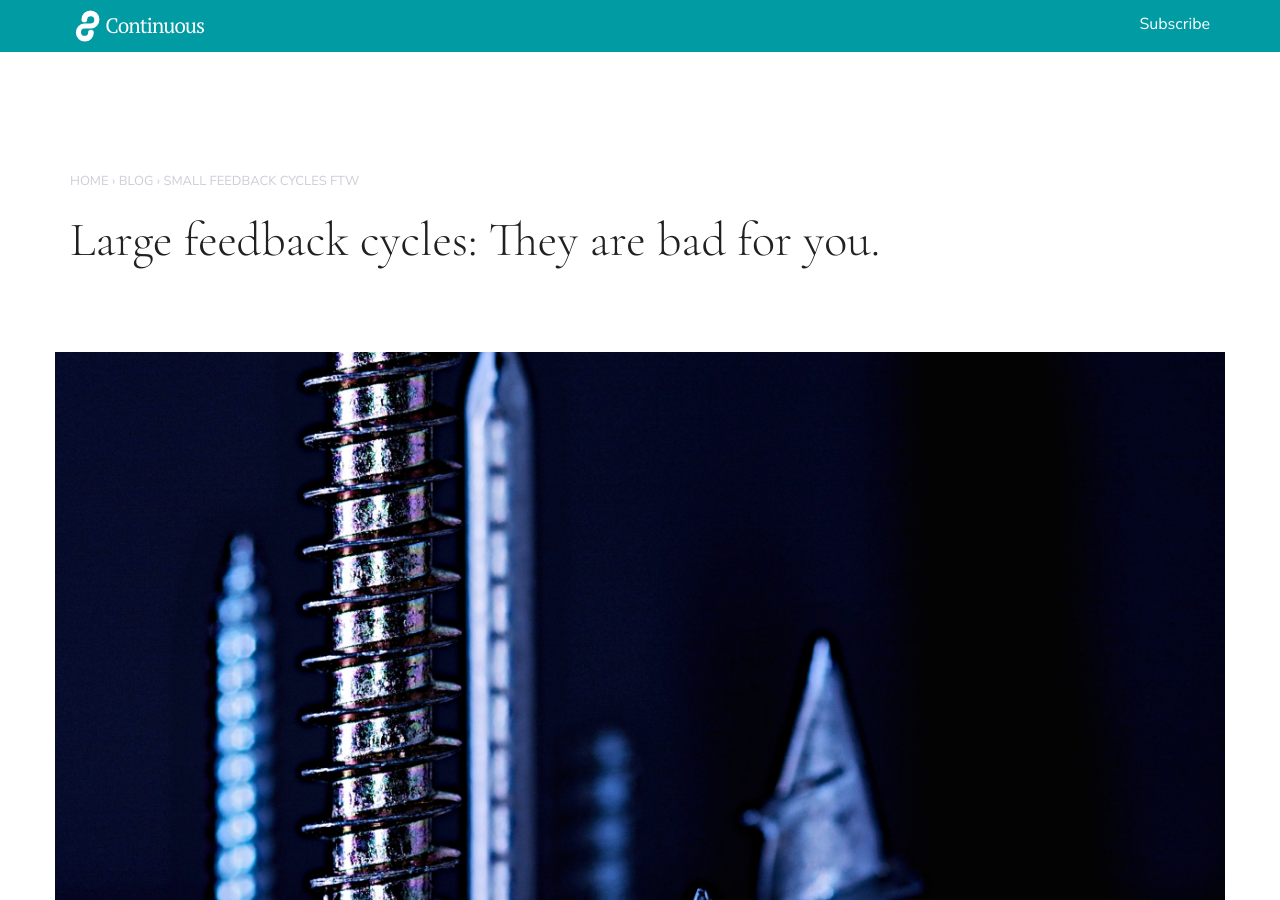
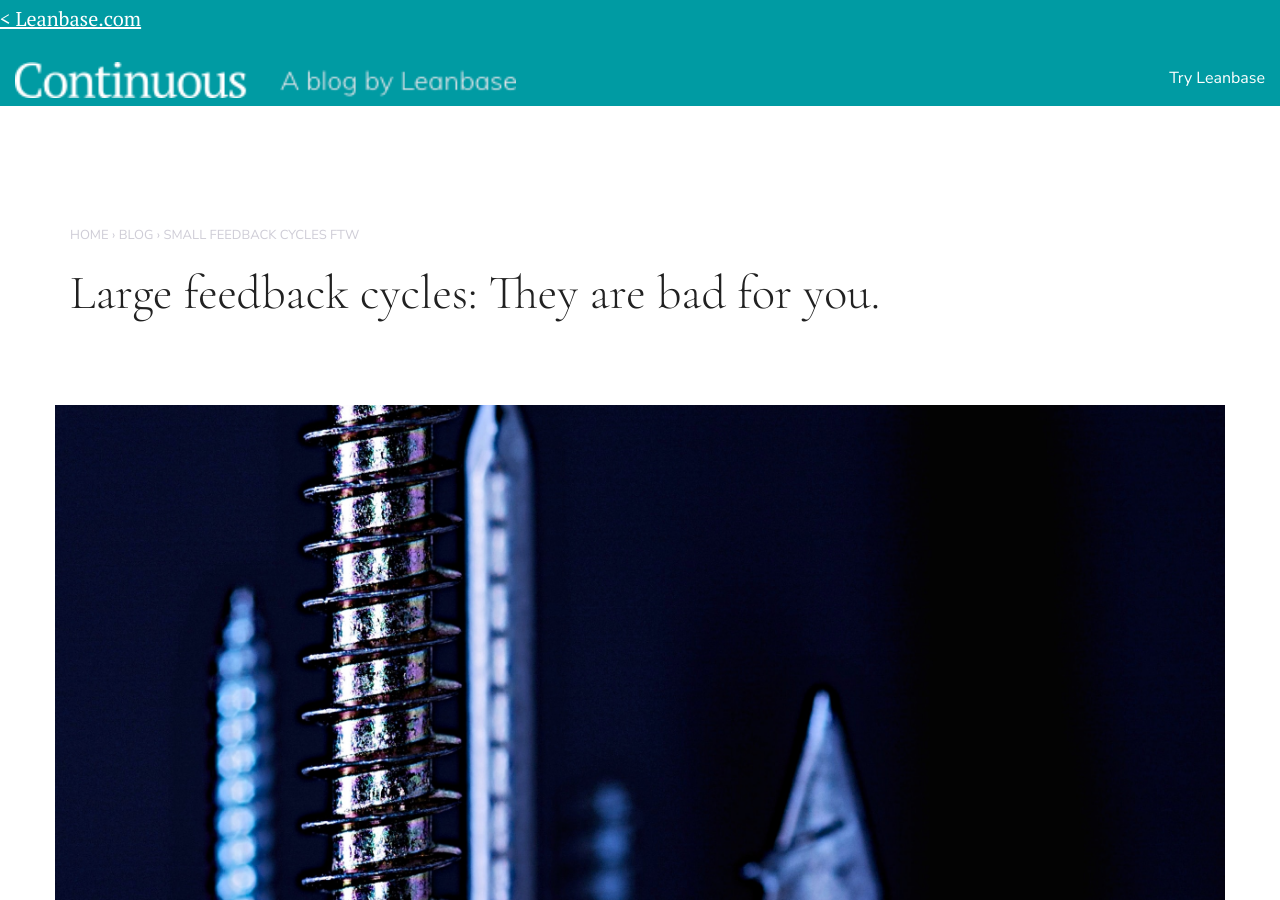
Before and after one commit to Leanbase/presence, a Jekyll site: the page built from _posts/2019-09-13-small-feedback-cycles-FTW.md, in a window 1280 px wide and 900 px high. Built offline with Jekyll 4.4.1, drawn with Linux system fonts in a browser that asks for light colours; comment, search, counter and statistics services are not loaded.

Commit message:
Add a pre-header with link back to leanbase.io

```diff
--- a/_includes/blog-header.html
+++ b/_includes/blog-header.html
@@ -1,14 +1,19 @@
 <div id="blog-header-id" class="blog-header">
-  <div class="container">
+  <a class="top-bar" href="/">
+    <div>
+      <p>&lt; Leanbase.com</p>
+    </div>
+  </a>
+  <div class="container-fluid">
     <div class="row">
       <div class="col-md-6 col-sm-6 col-xs-6">
         <a class="logo" href="/blog/">
-          <img src="/assets/images/continuous-logo.svg" alt="continuous, a blog by leanbase">
+          <img src="/assets/images/continuous-logo.png" alt="continuous, a blog by leanbase">
         </a>
       </div>
       <div class="col-md-6 col-sm-6 col-xs-6 header-links text-right">
-        <!-- <a href="/" class="header-link">Try Leanbase</a> -->
-        <a href="javascript:showSubscribeForm();" class="header-link-cta">Subscribe</a>
+        <a href="/" class="header-link-cta">Try Leanbase</a>
+        <!-- <a href="javascript:showSubscribeForm();" class="header-link-cta">Subscribe</a> -->
       </div>
     </div>
   </div>
```
